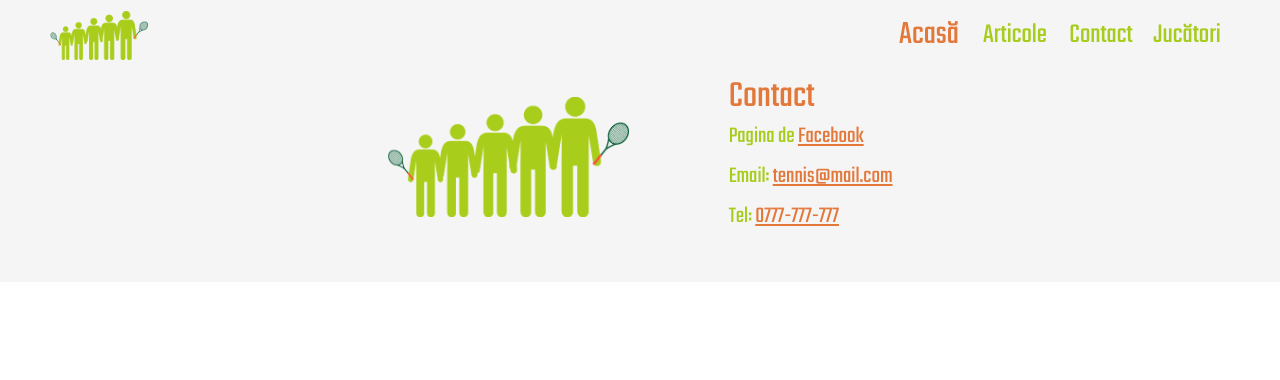
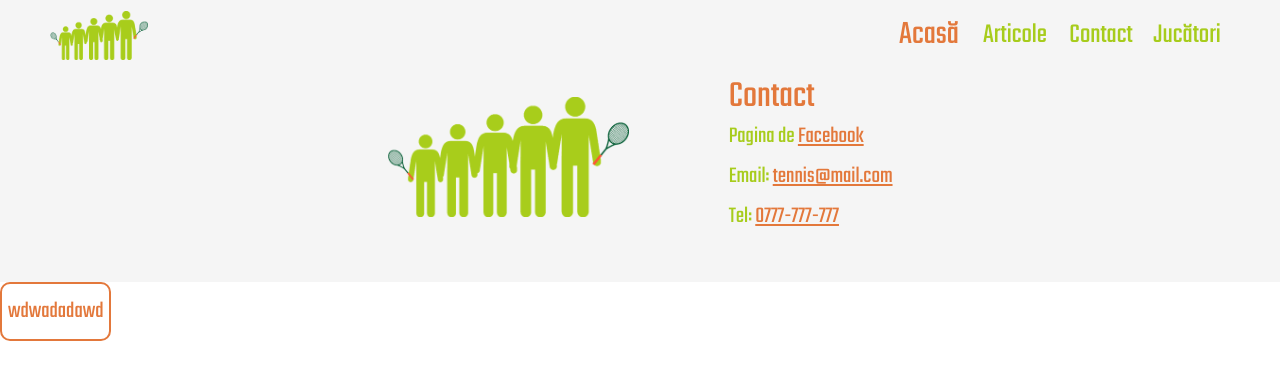
Before and after one commit to TenisXD/tennismanagement-frontend, an Angular app: page / in a window 1280 px wide. Shown: the top 380 px of the page. Built offline with nearby package versions, Linux system fonts and the light colour scheme.

Commit message:
footer done + button component

```diff
--- /dev/null
+++ b/src/app/shared/components/button/button.component.html
@@ -0,0 +1,3 @@
+<button class="button" (click)="action.emit()" [disabled]="disabled">
+  <p class="big-text">{{label}}</p>
+</button>
--- /dev/null
+++ b/src/app/shared/components/button/button.component.scss
@@ -0,0 +1,25 @@
+@import "src/styles";
+
+.button {
+  background-color: white;
+  color: $tennis-orange;
+  border: 2px solid $tennis-orange;
+  border-radius: 10px;
+  cursor: pointer;
+}
+
+.button:hover:enabled {
+  background-color: $tennis-green;
+  color: $tennis-grey;
+  border: 2px solid $tennis-grey;
+}
+
+.button:disabled {
+  color: gray;
+  background-color: lightgray;
+  border: none;
+}
+
+p {
+  margin: 10px 0;
+}
--- a/src/app/shared/components/footer/footer.component.html
+++ b/src/app/shared/components/footer/footer.component.html
@@ -9,3 +9,4 @@
     <p class="big-text">Tel: <a href="tel:0777-777-777">0777-777-777</a></p>
   </div>
 </div>
+<app-button [disabled]="false" [label]="'wdwadadawd'"></app-button>
--- a/src/app/shared/components/footer/footer.component.scss
+++ b/src/app/shared/components/footer/footer.component.scss
@@ -7,17 +7,8 @@
   display: flex;
   justify-content: center;
   align-items: center;
-  @media screen and (max-width: 1200px) {
-    height: 200px;
-  }
-  @media screen and (max-width: 750px) {
-    height: 150px;
-  }
   @media screen and (max-width: 600px) {
     margin-bottom: 60px;
-  }
-  @media screen and (max-width: 480px) {
-    height: 120px;
   }
 }
 
@@ -28,21 +19,10 @@
   flex-direction: column;
   justify-content: center;
   align-items: center;
-
   img {
     height: 60%;
   }
-
   color: $tennis-green;
-  @media screen and (max-width: 1200px) {
-    margin: 0 45px;
-  }
-  @media screen and (max-width: 750px) {
-    margin: 0 40px;
-  }
-  @media screen and (max-width: 480px) {
-    margin: 0 20px;
-  }
 }
 
 a {
@@ -51,13 +31,38 @@ a {
 
 p {
   margin: 10px 0;
-  @media screen and (max-width: 1200px) {
+}
+
+@media screen and (max-width: 1200px) {
+  .footer-container {
+    height: 200px;
+  }
+  .content {
+    margin: 0 45px;
+  }
+  p {
     margin: 7px 0;
   }
-  @media screen and (max-width: 750px) {
+}
+@media screen and (max-width: 750px) {
+  .footer-container {
+    height: 150px;
+  }
+  .content {
+    margin: 0 40px;
+  }
+  p {
     margin: 5px 0;
   }
-  @media screen and (max-width: 480px) {
+}
+@media screen and (max-width: 480px) {
+  .footer-container {
+    height: 120px;
+  }
+  .content {
+    margin: 0 20px;
+  }
+  p {
     margin: 2px 0;
   }
 }
```
Also changed, not shown: src/app/shared/components/button/button.component.ts (added, +12 -0 lines), src/app/shared/shared.module.ts (+7 -5 lines).
